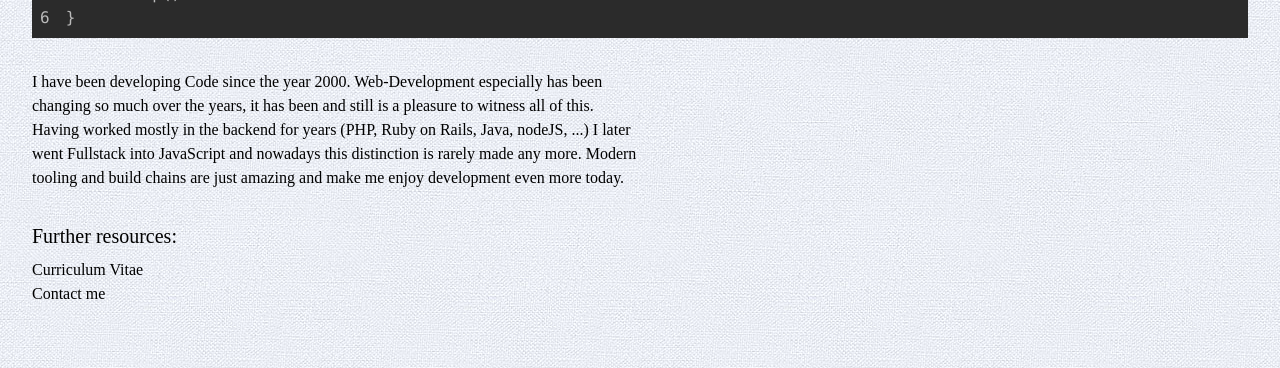
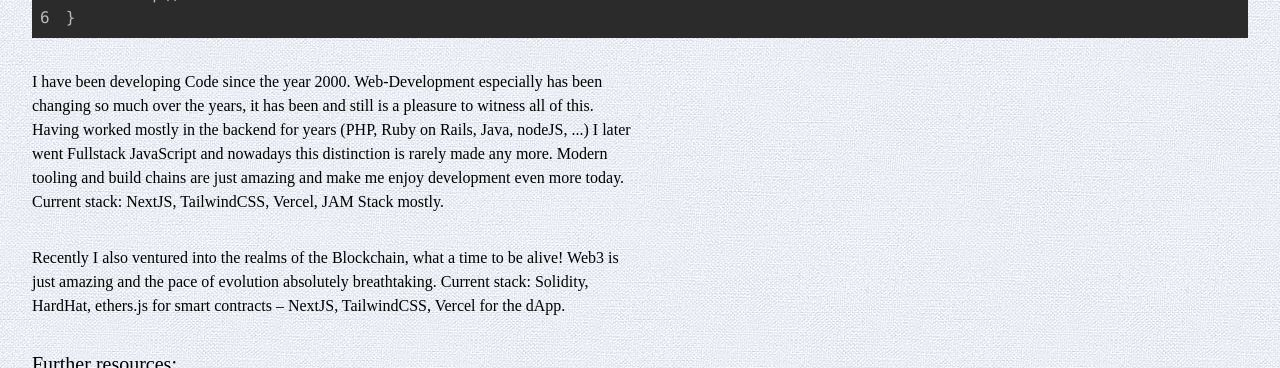
Before and after one commit to Existenziell/christof.digital, a Next.js app: page /coding in a window 1280 px wide. Shown: the part 314-682 px from the top of the page. Built offline with nearby package versions, Linux system fonts and the light colour scheme; a web font is replaced by a local one.

Commit message:
Update coding.js

```diff
--- a/pages/coding.js
+++ b/pages/coding.js
@@ -23,8 +23,13 @@ const Coding = () => {
       <p className='mt-8 md:w-1/2'>
         I have been developing Code since the year 2000.
         Web-Development especially has been changing so much over the years, it has been and still is a pleasure to witness all of this.
-        Having worked mostly in the backend for years (PHP, Ruby on Rails, Java, nodeJS, ...) I later went Fullstack into JavaScript and nowadays this distinction is rarely made any more.
-        Modern tooling and build chains are just amazing and make me enjoy development even more today.
+        Having worked mostly in the backend for years (PHP, Ruby on Rails, Java, nodeJS, ...) I later went Fullstack JavaScript and nowadays this distinction is rarely made any more.
+        Modern tooling and build chains are just amazing and make me enjoy development even more today.<br />
+        Current stack: NextJS, TailwindCSS, Vercel, JAM Stack mostly.
+      </p>
+      <p className='mt-8 md:w-1/2'>
+        Recently I also ventured into the realms of the Blockchain, what a time to be alive! Web3 is just amazing and the pace of evolution absolutely breathtaking.
+        Current stack: Solidity, HardHat, ethers.js for smart contracts – NextJS, TailwindCSS, Vercel for the dApp.
       </p>
       <div className='mt-8'>
         <h2 className='text-xl mb-2'>Further resources:</h2>
```
